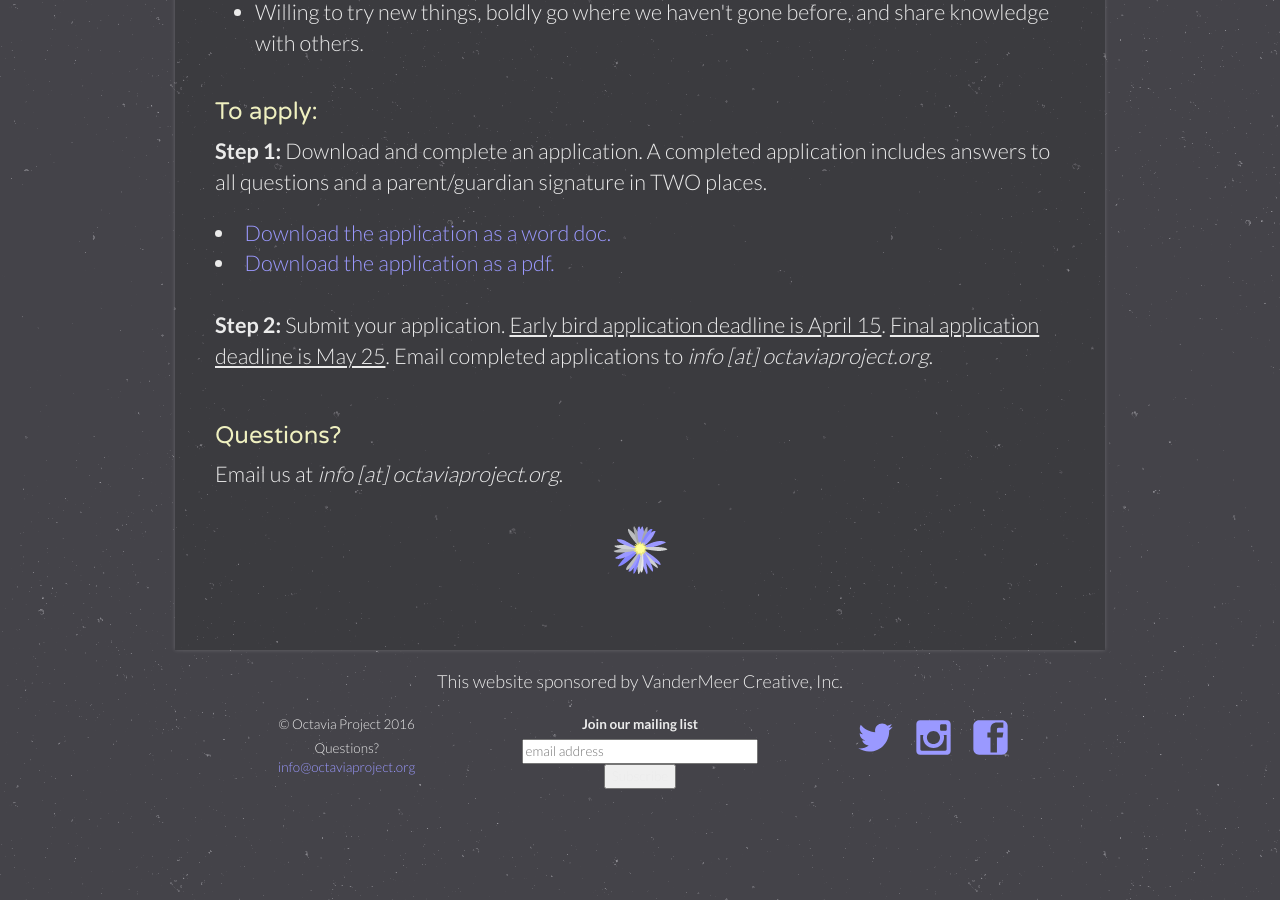
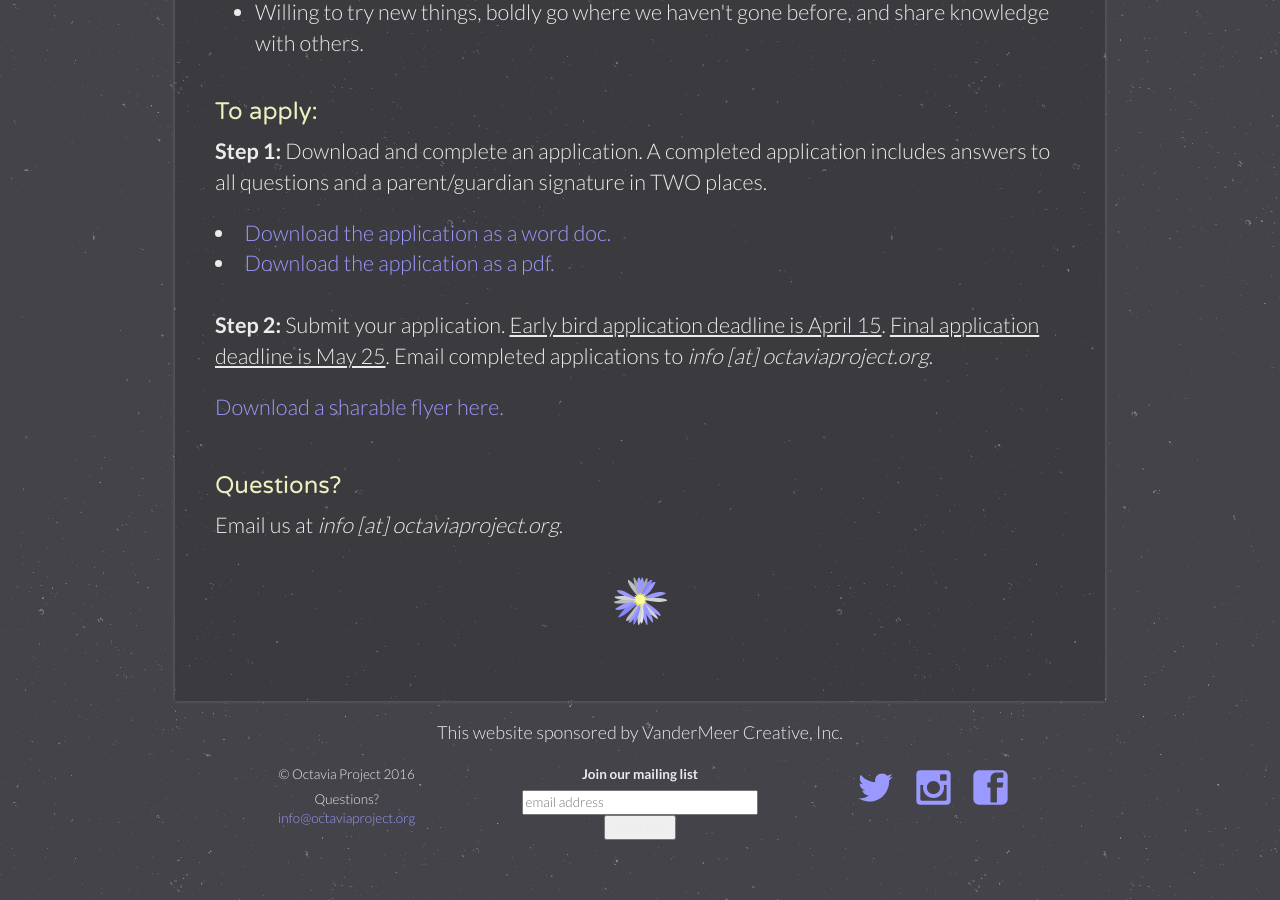
Before and after one commit to OctaviaProject/octaviaproject.github.io, a Jekyll site: the page built from join.html, in a window 1280 px wide and 900 px high, scrolled down 1332 px. Built offline with Jekyll 4.4.1, drawn with Linux system fonts in a browser that asks for light colours; comment, search, counter and statistics services are not loaded.

Commit message:
Added flyer

```diff
--- a/join.html
+++ b/join.html
@@ -60,6 +60,7 @@
         <p><b>Step 2:</b> Submit your application. <u>Early bird application deadline is April 15</u>. <u>Final application deadline
             is May 25</u>. Email completed applications to <i>info [at] octaviaproject.org</i>.</p>
 
+        <p><a href="/assets/OP 2017 Flyer_bw.pdf">Download a sharable flyer here.</a></p>
 
       <br>
       <h3>Questions?</h3>
```
